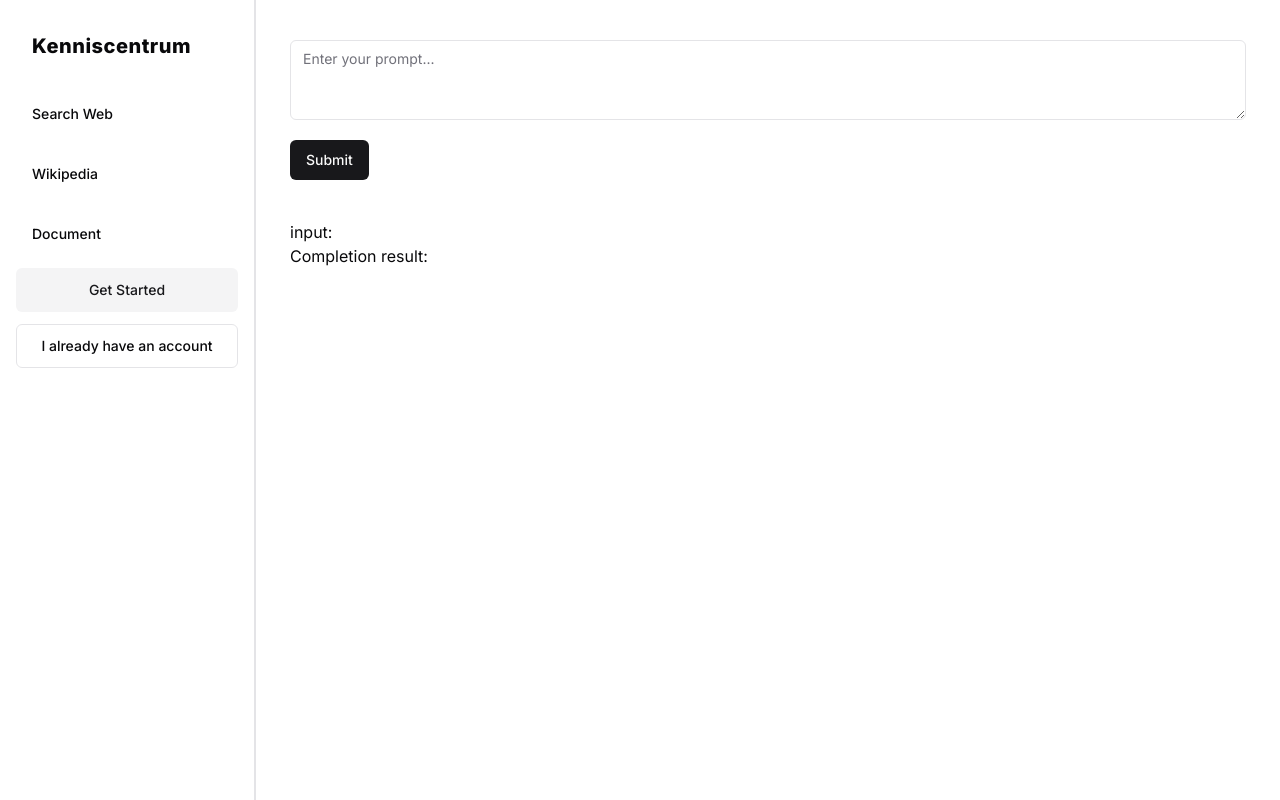
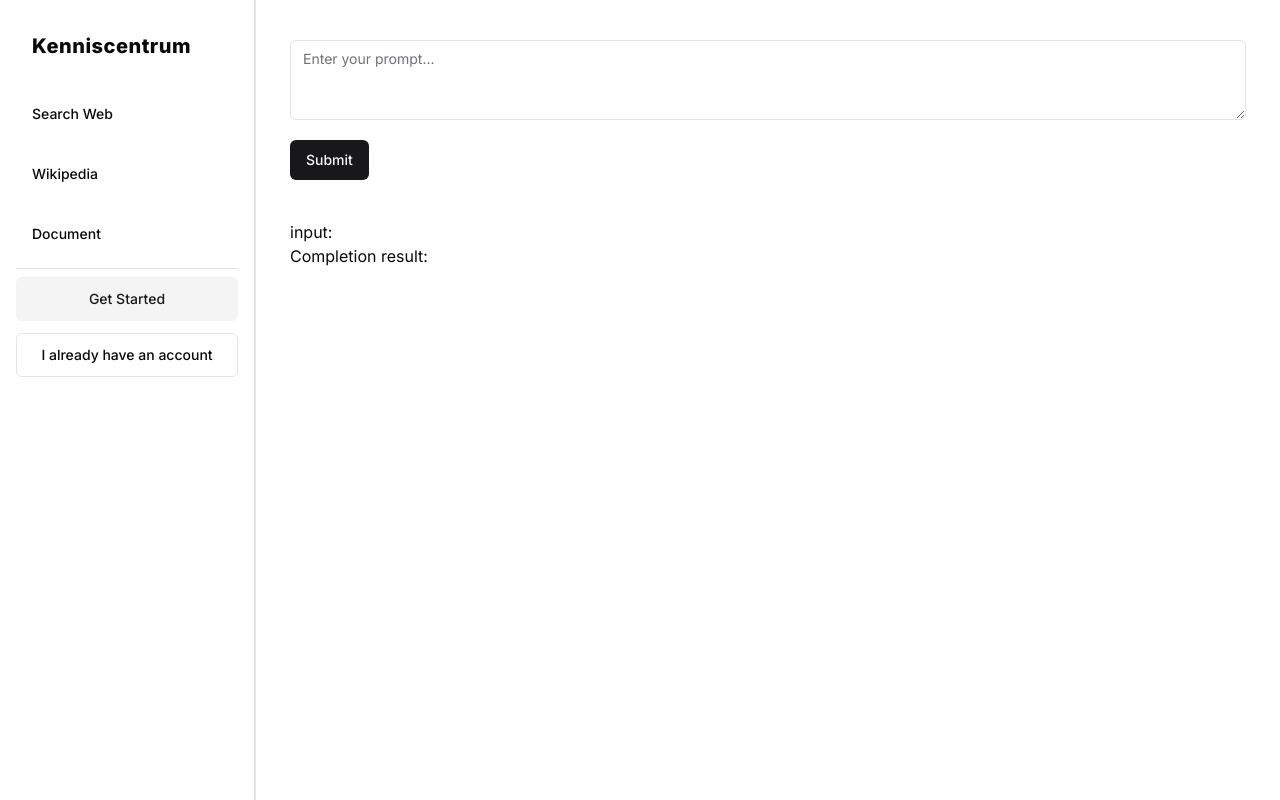
Before and after one commit to trace2798/google_ai_hackathon, a Next.js app: page / in a window 1280 px wide. Built offline with nearby package versions, Linux system fonts and the light colour scheme; no server answers.

Commit message:
added heading component

```diff
--- a/app/(main)/activity/page.tsx
+++ b/app/(main)/activity/page.tsx
@@ -8,6 +8,7 @@
 import { db } from "@/lib/db";
 import { FC } from "react";
 import { format, formatRelative, subDays, toDate } from "date-fns";
+import { Heading } from "@/components/heading";
 interface PageProps {}
 
 const Page: FC<PageProps> = async ({}) => {
@@ -22,7 +23,12 @@
   });
   return (
     <>
-      <div>History and activity will be shown here</div>
+      <div>
+        <Heading
+          title="Your activity"
+          description="Your activities will be shown here"
+        />
+      </div>
       <div className="grid grid-cols-1 mt-10 space-y-3">
         {activity.map((a) => (
           <Card key={a.id} className="">
--- a/app/(main)/deleted/page.tsx
+++ b/app/(main)/deleted/page.tsx
@@ -1,3 +1,4 @@
+import { Heading } from "@/components/heading";
 import { currentProfile } from "@/lib/current-profile";
 import { db } from "@/lib/db";
 import { FC } from "react";
@@ -22,7 +23,10 @@
   });
   return (
     <>
-      <div>Deleting from here will permanently delete it.</div>
+      <Heading
+        title="Soft Deleted Activities"
+        description="Here you have the option to restore or permanently delete any thread and file."
+      />
       <div className="grid grid-cols-1 mt-5">
         <h1>Threads</h1>
         {softDeletedThreads.map((thread, index) => (
@@ -37,7 +41,11 @@
         <h1>Files</h1>
         {softDeletedFiles.map((file, index) => (
           <>
-            <DisplayFileComponent key={index} file={file} profileId={profile?.id as string} />
+            <DisplayFileComponent
+              key={index}
+              file={file}
+              profileId={profile?.id as string}
+            />
           </>
         ))}
       </div>
--- /dev/null
+++ b/components/heading.tsx
@@ -0,0 +1,17 @@
+interface HeadingProps {
+    title: string;
+    description?: string;
+  }
+
+  export const Heading = ({ title, description }: HeadingProps) => {
+    return (
+      <>
+        <div className="flex mb-8 text-left  gap-x-3 mt-5">
+          <div>
+            <h2 className="text-3xl font-bold text-primary">{title}</h2>
+            <p className="text-sm text-muted-foreground">{description}</p>
+          </div>
+        </div>
+      </>
+    );
+  };
--- a/components/navbar/sidebar.tsx
+++ b/components/navbar/sidebar.tsx
@@ -13,6 +13,7 @@
 import { cn } from "@/lib/utils";
 import { Button } from "../ui/button";
 import { SidebarItem } from "./sidebar-item";
+import { Separator } from "../ui/separator";
 
 type Props = {
   className?: string;
@@ -38,6 +39,7 @@
         <SidebarItem label="Search Web" href="/web-search" />
         <SidebarItem label="Wikipedia" href="/wiki" />
         <SidebarItem label="Document" href="/documents" />
+        <Separator />
         {user && (
           <>
             <SidebarItem label="Activity" href="/activity" />
--- /dev/null
+++ b/components/ui/separator.tsx
@@ -0,0 +1,31 @@
+"use client"
+
+import * as React from "react"
+import * as SeparatorPrimitive from "@radix-ui/react-separator"
+
+import { cn } from "@/lib/utils"
+
+const Separator = React.forwardRef<
+  React.ElementRef<typeof SeparatorPrimitive.Root>,
+  React.ComponentPropsWithoutRef<typeof SeparatorPrimitive.Root>
+>(
+  (
+    { className, orientation = "horizontal", decorative = true, ...props },
+    ref
+  ) => (
+    <SeparatorPrimitive.Root
+      ref={ref}
+      decorative={decorative}
+      orientation={orientation}
+      className={cn(
+        "shrink-0 bg-border",
+        orientation === "horizontal" ? "h-[1px] w-full" : "h-full w-[1px]",
+        className
+      )}
+      {...props}
+    />
+  )
+)
+Separator.displayName = SeparatorPrimitive.Root.displayName
+
+export { Separator }
--- a/package.json
+++ b/package.json
@@ -17,6 +17,7 @@
     "@radix-ui/react-dropdown-menu": "^2.0.6",
     "@radix-ui/react-label": "^2.0.2",
     "@radix-ui/react-progress": "^1.0.3",
+    "@radix-ui/react-separator": "^1.0.3",
     "@radix-ui/react-slot": "^1.0.2",
     "@upstash/vector": "^1.0.7",
     "ai": "^3.0.35",
```
Also changed, not shown: 1 other file (tests, documents, lock files or other folders).
